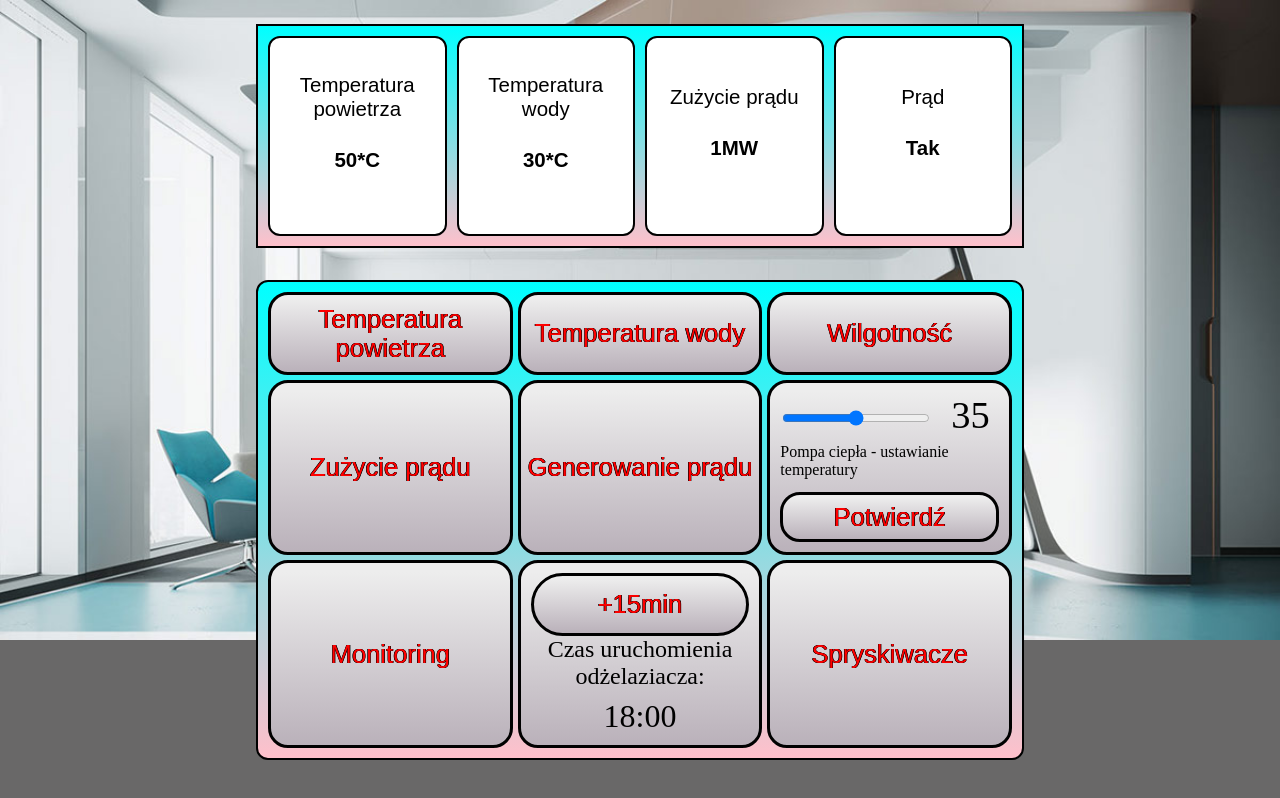
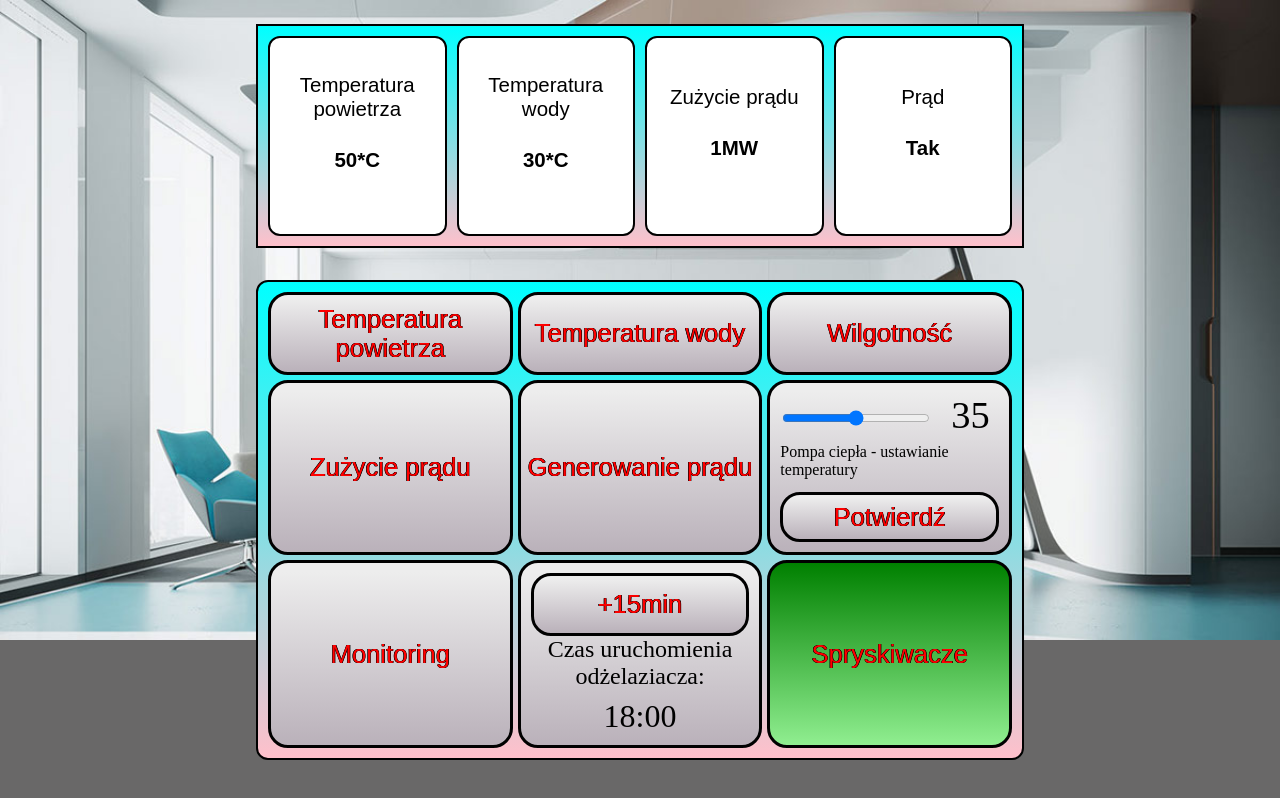
Before and after one commit to CzarekM2012/PAP_project-website, a plain HTML site: page main_window.html in a window 1280 px wide. Drawn offline with Linux system fonts and the light colour scheme.

Commit message:
Made the default sprinklers button color also have gradient

```diff
--- a/main_window.css
+++ b/main_window.css
@@ -5,6 +5,7 @@ body
     background-size:contain;
     background-color: rgb(105, 104, 104);
 }
+
 
 #layout
 {
@@ -39,6 +40,20 @@ body
     /* removes the clicking effect */
 }
 
+#buttonsLayout button:active{
+    transform: scale(0.99);
+}
+
+#buttonsLayout button:hover{
+    background:linear-gradient(to bottom, #bab1ba 5%, #ededed 100%);
+	background-color:#bab1ba;
+}
+
+#ironRemoverLayout button{
+    border-radius: 80px;
+}
+
+
 #waterPumpValue{
     font-size: 3vw;
 }
@@ -50,10 +65,6 @@ body
     /* background: linear-gradient(grey, white); */
     background: linear-gradient(cyan, pink);
     padding: 10px 10px 10px 10px;
-}
-
-#sprinklersSwitch{
-    background: green;
 }
 
 #buttonsLayout button{
@@ -70,19 +81,10 @@ body
     0.03vw 0.03vw 0 #000;
 }
 
-#buttonsLayout button:active{
-    transform: scale(0.99);
+#buttonsLayout #sprinklersSwitch{
+    /* assumes sprinklers are ON by default */
+    background: linear-gradient(green, lightgreen);
 }
-
-#buttonsLayout button:hover{
-    background:linear-gradient(to bottom, #bab1ba 5%, #ededed 100%);
-	background-color:#bab1ba;
-}
-
-#ironRemoverLayout button{
-    border-radius: 80px;
-}
-
 
 
 #buttonsLayout
--- a/main_window.js
+++ b/main_window.js
@@ -45,7 +45,7 @@ function goToDiagram(room, parameter)
     //document.getElementById("parameters").value = "waterTemperature";
 }
 
-sprinklerState = 0
+sprinklerState = 1
 function switchSprinklers(){
     if(sprinklerState == 1){
         document.getElementById("sprinklersSwitch").style.background='linear-gradient(rgb(148, 63, 63), rgb(200, 63, 63) )';
```
